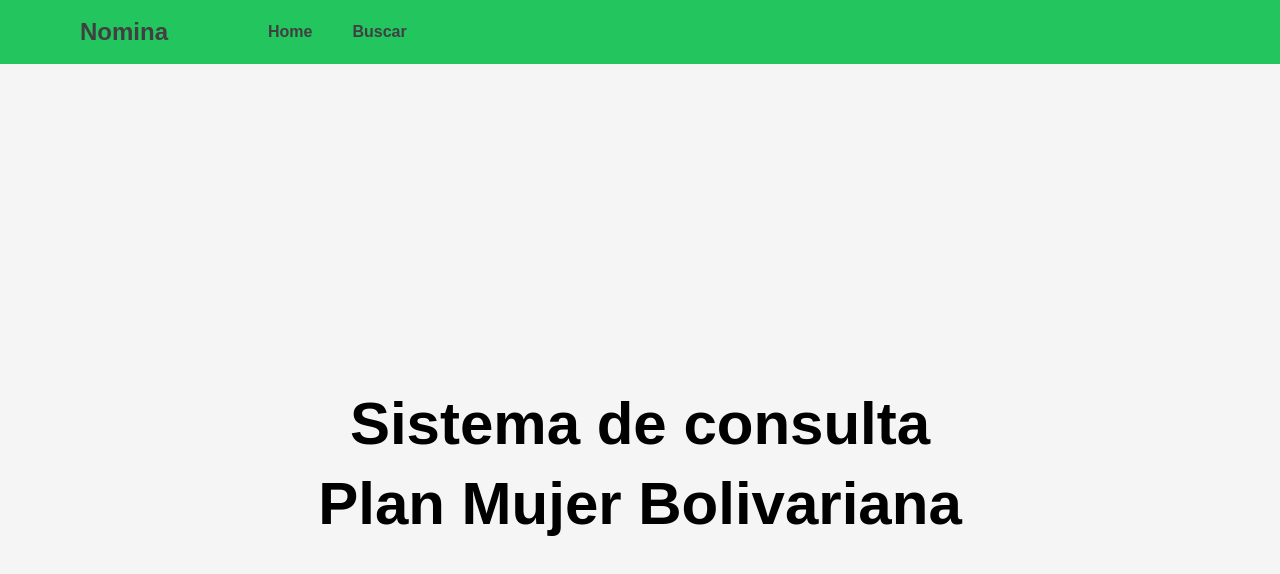
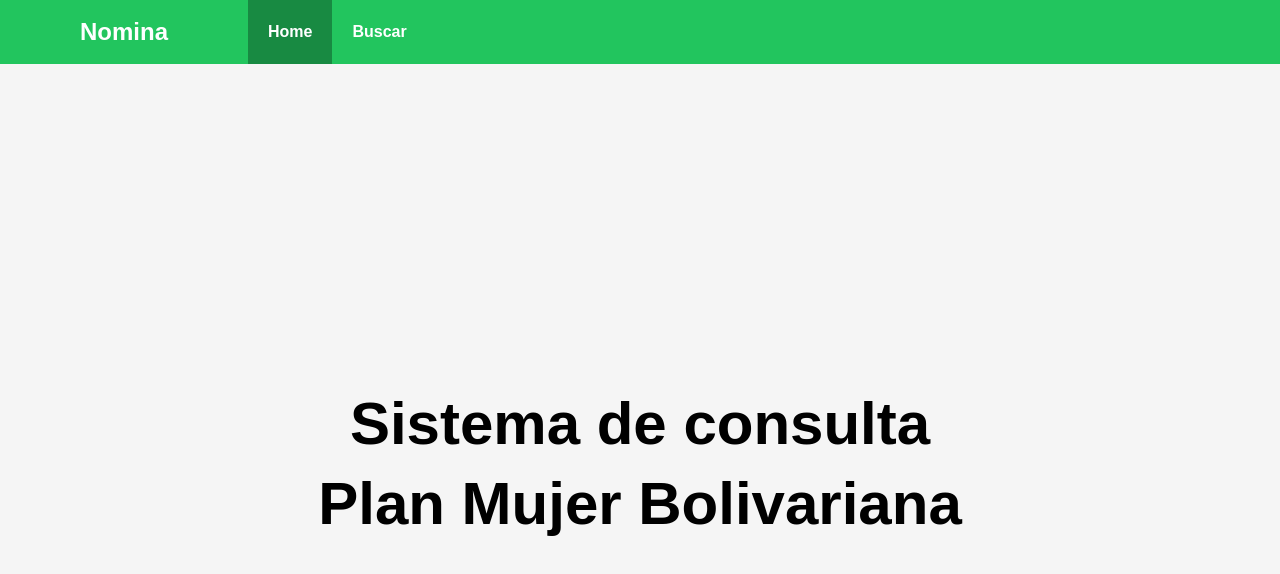
Before and after one commit to eljoe182/plan-mujer-frontend, a React (Vite) app: page / in a window 1280 px wide. Shown: the top 574 px of the page. Built offline with nearby package versions, Linux system fonts and the light colour scheme; no server answers; a web font is replaced by a local one.

Commit message:
chore: Set menu active in header component 🛠

```diff
--- a/src/components/HeaderComponent.jsx
+++ b/src/components/HeaderComponent.jsx
@@ -6,8 +6,8 @@ const HeaderComponent = () => {
   const { menuActive, setMenuActive } = useMenu();
   return (
     <div className="bg-green-500 px-20 flex flex-row items-center">
-      <h1 className="font-bold text-neutral-700 text-2xl">Nomina</h1>
-      <nav className="ml-20 flex text-neutral-700 font-semibold">
+      <h1 className="font-bold text-white text-2xl">Nomina</h1>
+      <nav className="ml-20 flex text-white font-semibold">
         <Link
           className={`${
             menuActive === "home" ? "bg-black/30" : ""
--- a/src/pages/HomePage.jsx
+++ b/src/pages/HomePage.jsx
@@ -1,4 +1,11 @@
+import { useEffect } from "react";
+import { useMenu } from "../hooks/useMenu";
+
 const HomePage = () => {
+  const { setMenuActive } = useMenu();
+  useEffect(() => {
+    setMenuActive("home");
+  }, []);
   return (
     <div className="flex flex-col gap-5 h-screen items-center justify-center">
       <h1 className="font-bold text-6xl text-center">Sistema de consulta</h1>
--- a/src/pages/ShowPersonPage.jsx
+++ b/src/pages/ShowPersonPage.jsx
@@ -3,6 +3,7 @@ import toast from "react-hot-toast";
 import LoadingComponent from "../components/LoadingComponent";
 import ModalComponent from "../components/ModalComponent";
 import TableComponent from "../components/TableComponent";
+import { useMenu } from "../hooks/useMenu";
 import {
   edit,
   getByDocumentNumber,
@@ -16,6 +17,7 @@ const FILTER_INITIAL = {
 };
 
 const ShowPersonPage = () => {
+  const { setMenuActive } = useMenu();
   const [query, setQuery] = useState("");
   const [loadingData, setLoadingData] = useState(false);
   const [filter, setFilter] = useState(FILTER_INITIAL);
@@ -34,6 +36,10 @@ const ShowPersonPage = () => {
   const [resourcesData, setResourcesData] = useState({});
   const [region, setRegion] = useState("-");
   const [municipality, setMunicipality] = useState("");
+
+  useEffect(() => {
+    setMenuActive("show");
+  }, []);
 
   const fetchData = async () => {
     if (query === "") return;
```
